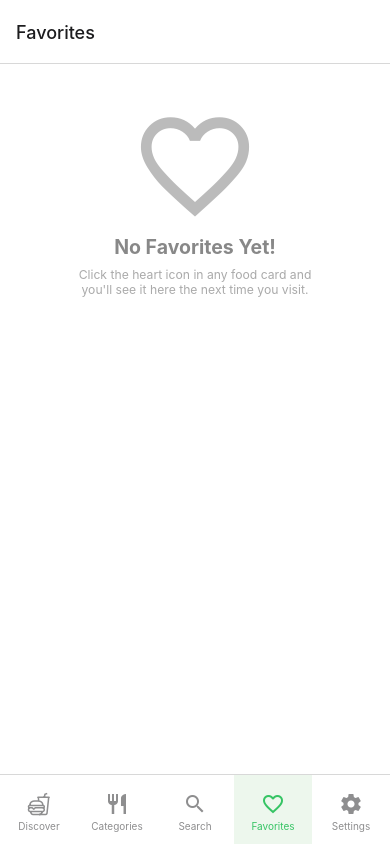
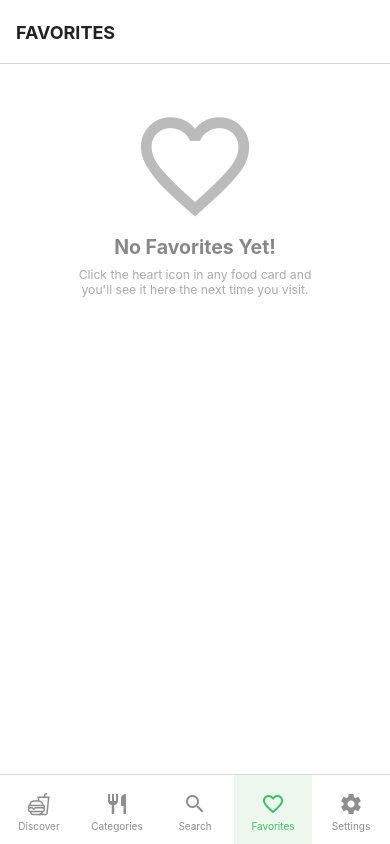
Before and after one commit to godkingjay/Authentic-Pinoy-Recipes-App, a React Native app: screen /FavoritesStack in a window 390 px wide. Built offline with nearby package versions, Linux system fonts and the light colour scheme.

Commit message:
ADD: Header | Header Style

```diff
--- a/routes/CategoriesStack.js
+++ b/routes/CategoriesStack.js
@@ -10,7 +10,12 @@ const CategoriesStack = () => (
   <Stack.Navigator
     initialRouteName="Categories"
     screenOptions = {{
-      headerShown: true
+      headerShown: true,
+      headerTitleStyle: {
+        fontWeight: "bold",
+        textTransform: 'uppercase',
+        color: '#222',
+      },
     }}
   >
     <Stack.Screen
--- a/routes/DiscoverStack.js
+++ b/routes/DiscoverStack.js
@@ -11,6 +11,11 @@ const DiscoverStack = () => (
     initialRouteName="Discover"
     screenOptions = {{
       headerShown: true,
+      headerTitleStyle: {
+        fontWeight: "bold",
+        textTransform: 'uppercase',
+        color: '#222',
+      },
     }}
   >
     <Stack.Screen
--- a/routes/FavoritesStack.js
+++ b/routes/FavoritesStack.js
@@ -10,7 +10,12 @@ const FavoritesStack = () => (
   <Stack.Navigator
     initialRouteName="Favorites"
     screenOptions = {{
-      headerShown: true
+      headerShown: true,
+      headerTitleStyle: {
+        fontWeight: "bold",
+        textTransform: 'uppercase',
+        color: '#222',
+      },
     }}
   >
     <Stack.Screen
--- a/routes/SearchStack.js
+++ b/routes/SearchStack.js
@@ -10,7 +10,12 @@ const SearchStack = () => (
   <Stack.Navigator
     initialRouteName="Search"
     screenOptions = {{
-      headerShown: true
+      headerShown: true,
+      headerTitleStyle: {
+        fontWeight: "bold",
+        textTransform: 'uppercase',
+        color: '#222',
+      },
     }}
   >
     <Stack.Screen
--- a/routes/SettingsStack.js
+++ b/routes/SettingsStack.js
@@ -8,7 +8,12 @@ const SettingsStack = () => (
   <Stack.Navigator
     initialRouteName="Settings"
     screenOptions = {{
-      headerShown: true
+      headerShown: true,
+      headerTitleStyle: {
+        fontWeight: "bold",
+        textTransform: 'uppercase',
+        color: '#222',
+      },
     }}
   >
     <Stack.Screen
--- a/routes/bottomNavigation.js
+++ b/routes/bottomNavigation.js
@@ -24,7 +24,12 @@ export default function BottomNavigator(){
           },
           tabBarItemStyle: {
             paddingVertical: 12
-          }
+          },
+          headerTitleStyle: {
+            fontWeight: "bold",
+            textTransform: 'uppercase',
+            color: '#222',
+          },
         }}
       >
         <Tab.Screen name="DiscoverStack" component={ DiscoverStack }
```
